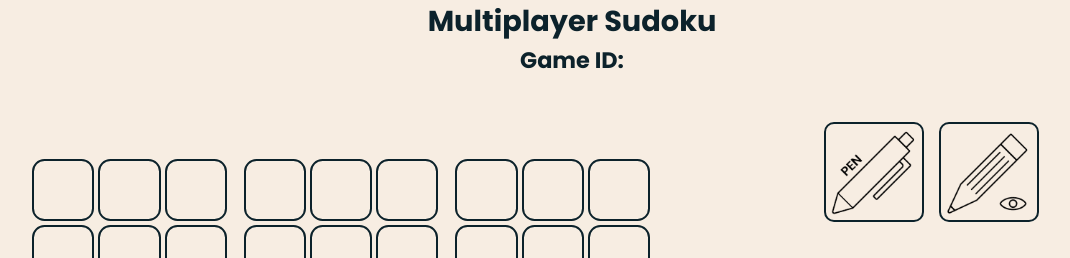
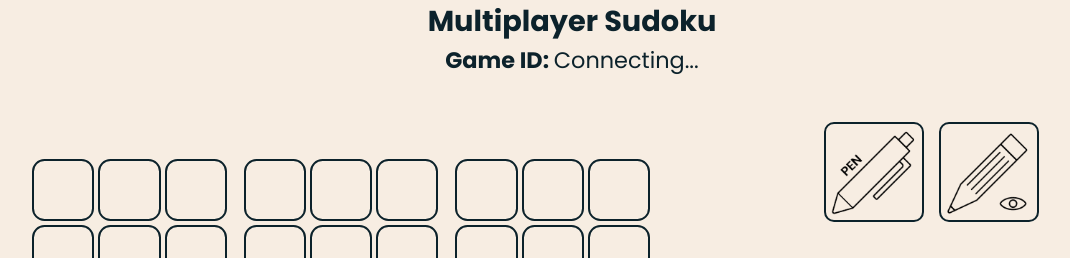
Before and after one commit to AlexanderJCS/multiplayer-sudoku, a Flask app: page /1 in a window 1280 px wide. Shown: the top 258 px of the page, without its empty margins (68-1138 px from the left). Run offline with Flask 3, Linux system fonts and the light colour scheme; data comes from the database, SQL or seed files in the repository; some libraries are stand-ins or nearby versions.

Commit message:
game ID is not bold - fixes #22

```diff
--- a/static/game/events.js
+++ b/static/game/events.js
@@ -114,7 +114,7 @@ function events() {
     document.getElementById("toggle-pencil").addEventListener("mousedown", togglePencil);
     document.getElementById("toggle-view-pencil").addEventListener("mousedown", toggleViewPencil);
 
-    document.getElementById('player_config').addEventListener('submit', submitConfig);
+    document.getElementById("player_config").addEventListener("submit", submitConfig);
 
     // Add keyboard event listeners
     document.addEventListener("keydown", onKeyPress);
@@ -127,7 +127,7 @@ function events() {
         console.log("Joining game: " + gameCode);
         socket.emit("join_game", gameCode);
 
-        document.getElementById("game-id-display").innerHTML = "Game ID: " + gameCode;
+        document.getElementById("game-id-display").innerHTML = `Game ID: <span class="not-bold">${gameCode}</span>`;
         document.getElementById("error-msg").innerText = "";
     });
 
--- a/templates/game.html
+++ b/templates/game.html
@@ -32,7 +32,7 @@
     <section class="main-container">
         <section class="top-page">
             <h1>Multiplayer Sudoku</h1>
-            <h2 id="game-id-display">Game ID:</h2>
+            <h2 id="game-id-display">Game ID: <span class="not-bold">Connecting...</span></h2>
             <span id="error-msg"></span>
         </section>
 
```
